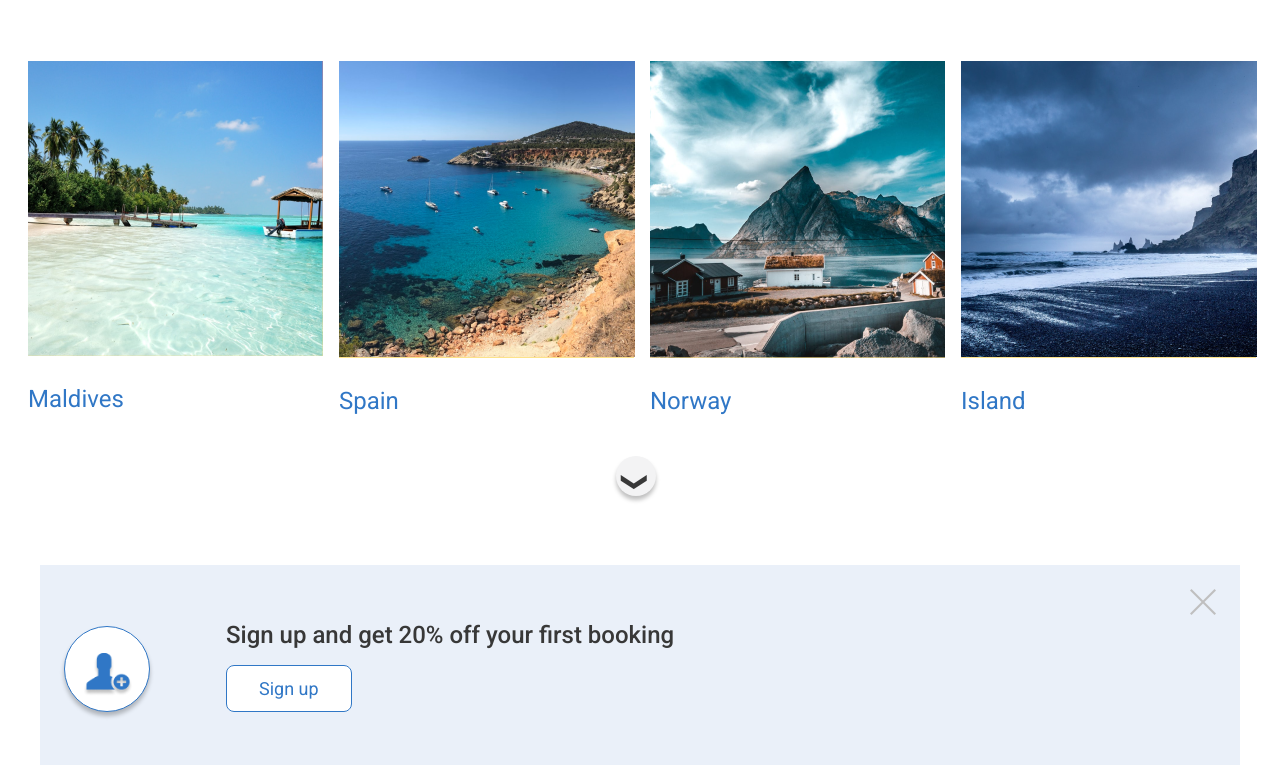
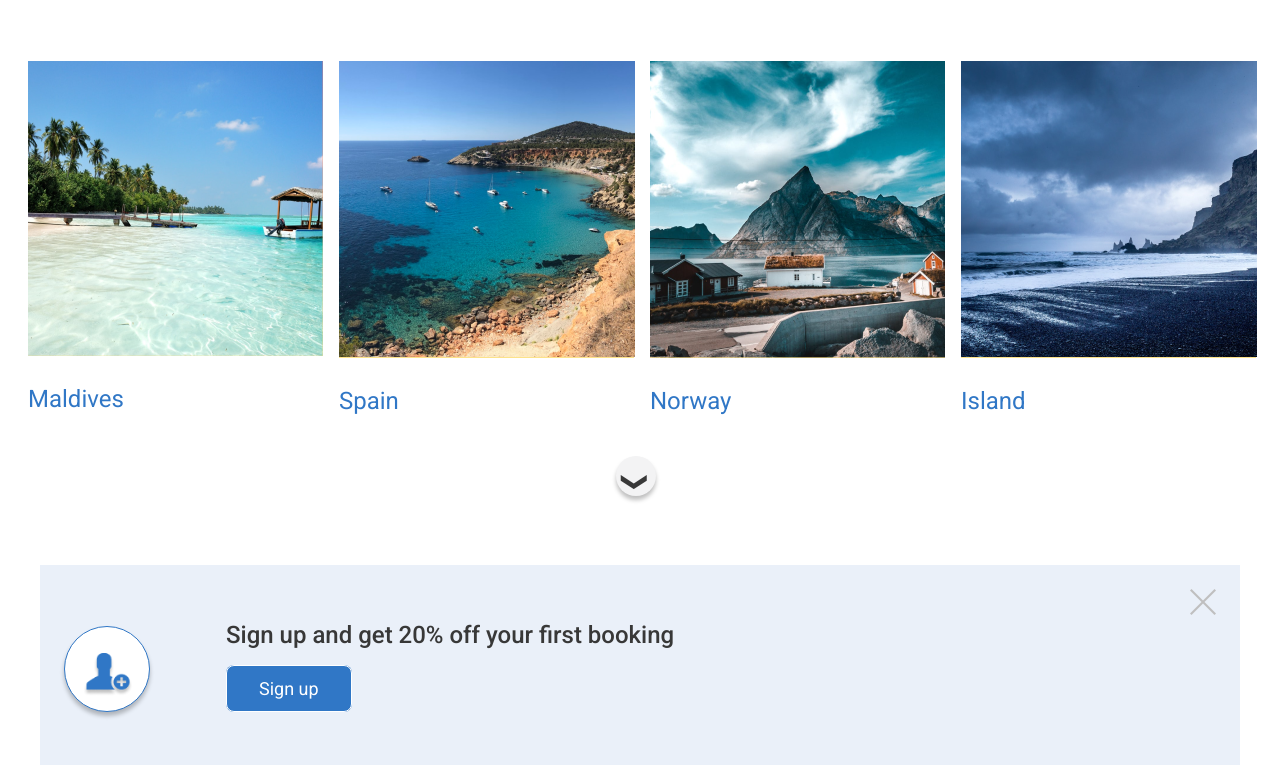
Before and after one commit to ArtyomLobanok/if-html, a plain HTML site: page index.html in a window 1280 px wide. In both pictures the pointer is over the link "Sign up". Shown: the part 1585-2350 px from the top of the page. Drawn offline with Linux system fonts and the light colour scheme.

Commit message:
add hover to btn

```diff
--- a/styles/styles.css
+++ b/styles/styles.css
@@ -353,6 +353,13 @@ h1, h2, h3, h4, h5, h6 {
     text-decoration: none;
 }
 
+.promotion__enter:hover {
+    color: #FFFFFF;
+    border: 1px solid #FFFFFF;
+    background-color: #3077C6;
+    transition: opacity .1s linear;
+}
+
 .promotion__close {
     position: relative;
 }
```
